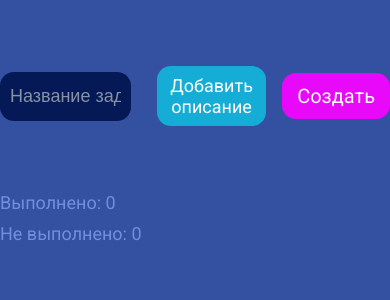
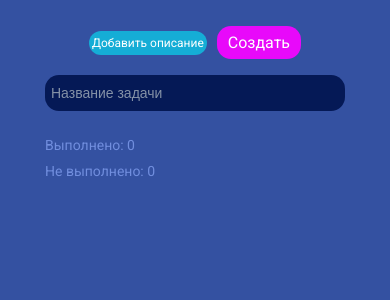
Before and after one commit to AlexMakovetskiy/task-manager, a React app: page / in a window 390 px wide. Shown: the top 300 px of the page. Built offline with nearby package versions, Linux system fonts and the light colour scheme; the HTML template or start-up script is replaced by a standard one.

Commit message:
feat: add full adaptive view for task managewr app

```diff
--- a/src/App.css
+++ b/src/App.css
@@ -30,3 +30,51 @@ button {
 	max-width: 1440px;
 	width: 100%;
 }
+
+@media (max-width: 1550px) {
+	.appContainer {
+		max-width: 1280px;
+	}
+}
+
+@media (max-width: 1350px) {
+	.appContainer {
+		max-width: 1000px;
+	}
+}
+
+@media (max-width: 1080px) {
+	.appContainer {
+		max-width: 800px;
+	}
+}
+
+@media (max-width: 830px) {
+	.appContainer {
+		max-width: 700px;
+	}
+}
+
+@media (max-width: 730px) {
+	.appContainer {
+		max-width: 600px;
+	}
+}
+
+@media (max-width: 630px) {
+	.appContainer {
+		max-width: 500px;
+	}
+}
+
+@media (max-width: 530px) {
+	.appContainer {
+		max-width: 400px;
+	}
+}
+
+@media (max-width: 430px) {
+	.appContainer {
+		max-width: 300px;
+	}
+}
--- a/src/components/header/Header.module.scss
+++ b/src/components/header/Header.module.scss
@@ -1,6 +1,24 @@
 .headerWrap {
     margin-inline: auto;
     padding: 50px 0;
+
+    @media (max-width: 1080px) {
+        & {
+            padding: 30px 0;
+        }
+    }
+
+    @media (max-width: 630px) {
+        & {
+            padding: 20px 0;
+        }
+    }
+
+    @media (max-width: 430px) {
+        & {
+            padding: 10px 0;
+        }
+    }
 
     &__descriptionArea {
         padding: 14px 10px;
@@ -17,6 +35,28 @@
         &::placeholder {
             color: var(--color-cool-grey);
         }
+
+        @media (max-width: 1080px) {
+            & {
+                font-size: 1.6rem;
+                line-height: 1.8rem;
+            }
+        }
+
+        @media (max-width: 630px) {
+            & {
+                padding: 12px 8px;
+                width: 100%;
+                font-size: 1.4rem;
+                line-height: 1.6rem;
+            }
+        }
+
+        @media (max-width: 430px) {
+            & {
+                padding: 10px 6px;
+            }
+        }
     }
 
     .toolbarWrap {
@@ -25,6 +65,14 @@
         align-items: center;
         justify-content: flex-start;
         gap: 16px;
+
+        @media (max-width: 730px) {
+            & {
+                flex-direction: column-reverse;
+                align-items: flex-start;
+                justify-content: center;
+            }
+        }
 
         &__textLine {
             margin-right: 10px;
@@ -39,6 +87,50 @@
             &::placeholder {
                 color: var(--color-cool-grey);
             }
+
+            @media (max-width: 1080px) {
+                & {
+                    font-size: 1.6rem;
+                }
+            }
+
+            @media (max-width: 630px) {
+                & {
+                    width: 100%;
+                    padding: 12px 8px;
+                    font-size: 1.4rem;
+                }
+            }
+
+            @media (max-width: 430px) {
+                & {
+                    padding: 10px 6px;
+                }
+            }
+        }
+
+        .actionWrap {
+            display: flex;
+            align-items: center;
+            gap: 16px;
+
+            @media (max-width: 730px) {
+                & {
+                    width: 100%;
+                    justify-content: center;
+                }
+            }
+
+            @media (max-width: 630px) {
+                & {
+                    gap: 12px;
+                }
+            }
+
+            @media (max-width: 430px) {
+                & {
+                    gap: 10px;
+                }
             }
 
             &__descriptionAreaAction {
@@ -47,6 +139,27 @@
                 color: var(--color-pure-light);
                 border-radius: 14px;
                 background: var(--color-battery-charged-blue);
+
+                @media (max-width: 1080px) {
+                    & {
+                        padding: 8px;
+                        font-size: 1.6rem;
+                    }
+                }
+
+                @media (max-width: 830px) {
+                    & {
+                        padding: 6px 4px;
+                        font-size: 1.4rem;
+                    }
+                }
+
+                @media (max-width: 630px) {
+                    & {
+                        padding: 4px 2px;
+                        font-size: 1.2rem;
+                    }
+                }
             }
 
             &__taskAction {
@@ -55,7 +168,21 @@
                 color: var(--color-pure-light);
                 border-radius: 14px;
                 background: var(--color-phlox);
+
+                @media (max-width: 1080px) {
+                    & {
+                        padding: 8px 12px;
+                        font-size: 1.8rem;
                     }
                 }
 
+                @media (max-width: 630px) {
+                    & {
+                        padding: 6px 10px;
+                        font-size: 1.6rem;
                     }
+                }
+            }
+        }
+    }
+}
--- a/src/components/header/Header.tsx
+++ b/src/components/header/Header.tsx
@@ -42,12 +42,14 @@ function Header() {
 					onChange={(e) => setTaskName(e.target.value)}
 					className={styles.toolbarWrap__textLine}
 				/>
-				<button onClick={toggleDescriptionArea} className={styles.toolbarWrap__descriptionAreaAction}>
-					Добавить описание
-				</button>
-				<button className={styles.toolbarWrap__taskAction} onClick={handleCreateTask}>
-					Создать
-				</button>
+				<div className={styles.actionWrap}>
+					<button onClick={toggleDescriptionArea} className={styles.actionWrap__descriptionAreaAction}>
+						Добавить описание
+					</button>
+					<button className={styles.actionWrap__taskAction} onClick={handleCreateTask}>
+						Создать
+					</button>
+				</div>
 			</div>
 			{isShowDescription && (
 				<textarea
--- a/src/components/main/Main.module.scss
+++ b/src/components/main/Main.module.scss
@@ -6,10 +6,41 @@
         gap: 10px;
         font-size: 1.8rem;
         color: var(--color-little-boy-blue);
+
+        @media (max-width: 1080px) {
+            & {
+                font-size: 1.6rem;
+            }
+        }
+
+        @media (max-width: 630px) {
+            & {
+                padding-bottom: 14px;
+                font-size: 1.4rem;
+            }
+        }
+
+        @media (max-width: 430px) {
+            & {
+                padding-bottom: 12px;
+            }
+        }
     }
     .taskListWrap {
         display: flex;
         flex-direction: column;
         gap: 20px;
+
+        @media (max-width: 630px) {
+            & {
+                gap: 16px;
+            }
+        }
+
+        @media (max-width: 430px) {
+            & {
+                gap: 14px;
+            }
+        }
     }
 }
--- a/src/components/taskCard/TaskCard.module.scss
+++ b/src/components/taskCard/TaskCard.module.scss
@@ -21,7 +21,6 @@
         justify-content: flex-start;
         gap: 20px;
 
-
         .taskContent {
             display: flex;
             flex-direction: column;
@@ -40,6 +39,24 @@
                     text-decoration: line-through;
                     color: var(--color-pure-light-pale);
                 }
+
+                @media (max-width: 1080px) {
+                    & {
+                        font-size: 1.8rem;
+                    }
+                }
+
+                @media (max-width: 630px) {
+                    & {
+                        font-size: 1.6rem;
+                    }
+                }
+
+                @media (max-width: 430px) {
+                    & {
+                        font-size: 1.4rem;
+                    }
+                }
             }
             &__subtitle {
                 font-size: 1.6rem;
@@ -48,6 +65,24 @@
                     text-decoration: line-through;
                     color: var(--color-pure-light-pale);
                 }
+
+                @media (max-width: 1080px) {
+                    & {
+                        font-size: 1.4rem;
+                    }
+                }
+
+                @media (max-width: 630px) {
+                    & {
+                        font-size: 1.2rem;
+                    }
+                }
+
+                @media (max-width: 430px) {
+                    & {
+                        font-size: 1.4rem;
+                    }
+                }
             }
         }
     }
--- a/src/components/taskCard/TaskCard.tsx
+++ b/src/components/taskCard/TaskCard.tsx
@@ -1,3 +1,4 @@
+import { useEffect, useState } from "react";
 import { AiOutlineDelete } from "react-icons/ai";
 import cn from "classnames/dedupe";
 
@@ -9,7 +10,40 @@ import { removeTask, setTaskComplete } from "../../redux/taskData/TaskDataSlice"
 import styles from "./TaskCard.module.scss";
 
 function TaskCard({ taskData }: ITaskCard) {
+	const [windowWidth, setWindowWidth] = useState<number>(window.innerWidth);
+
 	const dispatch = useAppDispatch();
+
+	const iconSizeValueList = {
+		firstTabletValue: 20,
+		defaultValue: 30,
+	};
+
+	const deviceWidthValues = {
+		firstTabletValue: 630,
+	};
+
+	useEffect(() => {
+		const handleResize = () => {
+			setWindowWidth(window.innerWidth);
+		};
+
+		handleResize();
+		window.addEventListener("resize", handleResize);
+
+		return () => {
+			window.removeEventListener("resize", handleResize);
+		};
+	}, []);
+
+	function getIconSize() {
+		if (windowWidth <= deviceWidthValues.firstTabletValue) {
+			return iconSizeValueList.firstTabletValue;
+		}
+
+		return iconSizeValueList.defaultValue;
+	}
+
 	const handleTaskComplete = () => {
 		dispatch(setTaskComplete(taskData.id));
 	};
@@ -37,7 +71,7 @@ function TaskCard({ taskData }: ITaskCard) {
 				</div>
 			</div>
 			<button onClick={handleTaskRemove} className={styles.taskCardWrap__removeAction}>
-				<AiOutlineDelete size={30} color="#fff" />
+				<AiOutlineDelete size={getIconSize()} color="#fff" />
 			</button>
 		</div>
 	);
```
Lines whose indentation alone changed are shown as unchanged.
